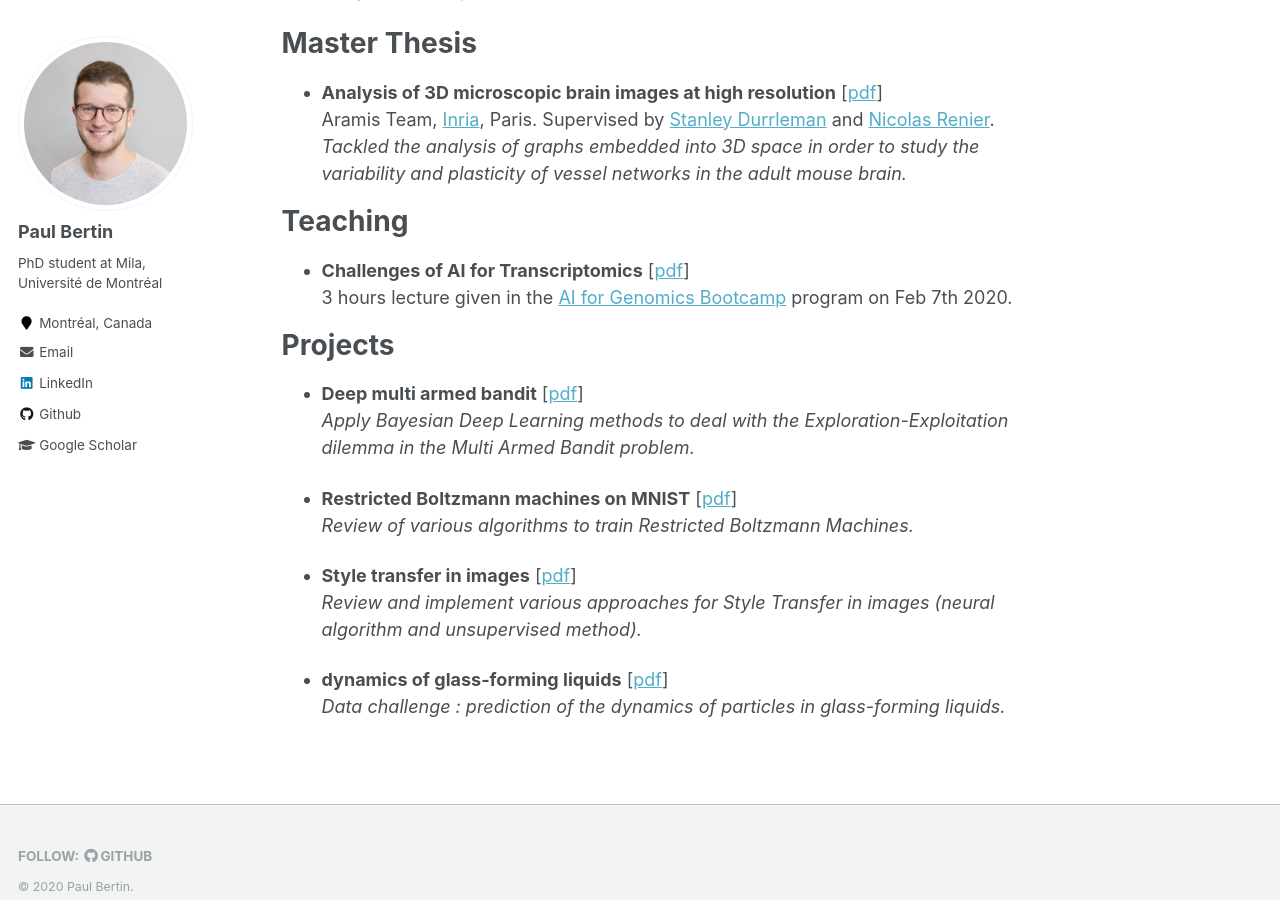
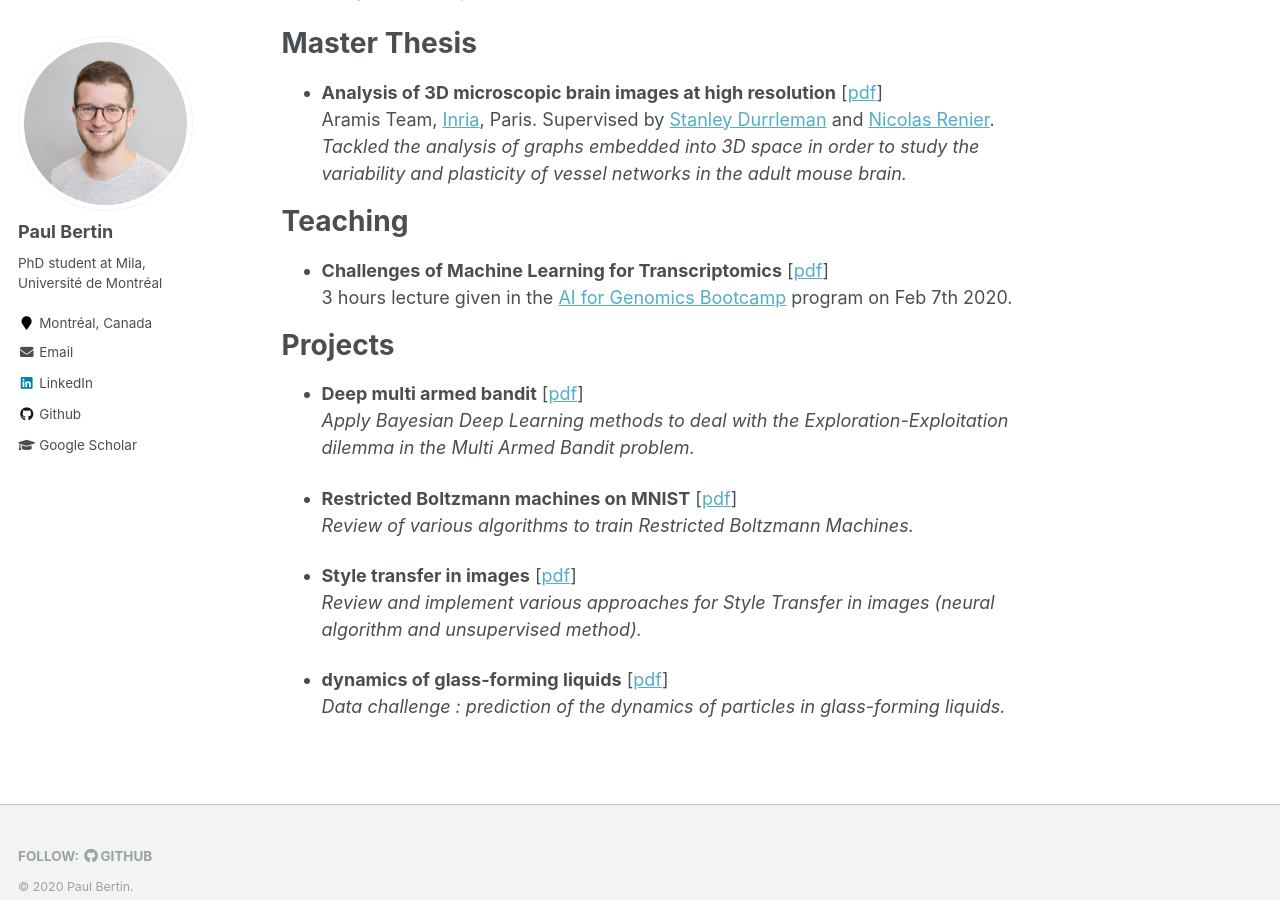
Before and after one commit to Bertinus/Bertinus.github.io, a Jekyll site: the page built from _pages/about.md, in a window 1280 px wide and 900 px high, scrolled down 985 px. Built offline with Jekyll 4.4.1, drawn with Linux system fonts in a browser that asks for light colours.

Commit message:
Modified presentation title

```diff
--- a/_pages/about.md
+++ b/_pages/about.md
@@ -39,7 +39,7 @@ Aramis Team, [Inria](https://www.inria.fr/en/centre/paris), Paris. Supervised by
 *Tackled the analysis of graphs embedded into 3D space in order to study the variability and plasticity of vessel networks in the adult mouse brain.*
 
 # Teaching
-- **Challenges of AI for Transcriptomics** [[pdf](https://Bertinus.github.io/files/Challenges_of_ML4transcriptomics.pdf)] \\
+- **Challenges of Machine Learning for Transcriptomics** [[pdf](https://Bertinus.github.io/files/Challenges_of_ML4transcriptomics.pdf)] \\
 3 hours lecture given in the [AI for Genomics Bootcamp](http://www.aigenomics.d3center.ca/) program on Feb 7th 2020.
 
 # Projects
```
